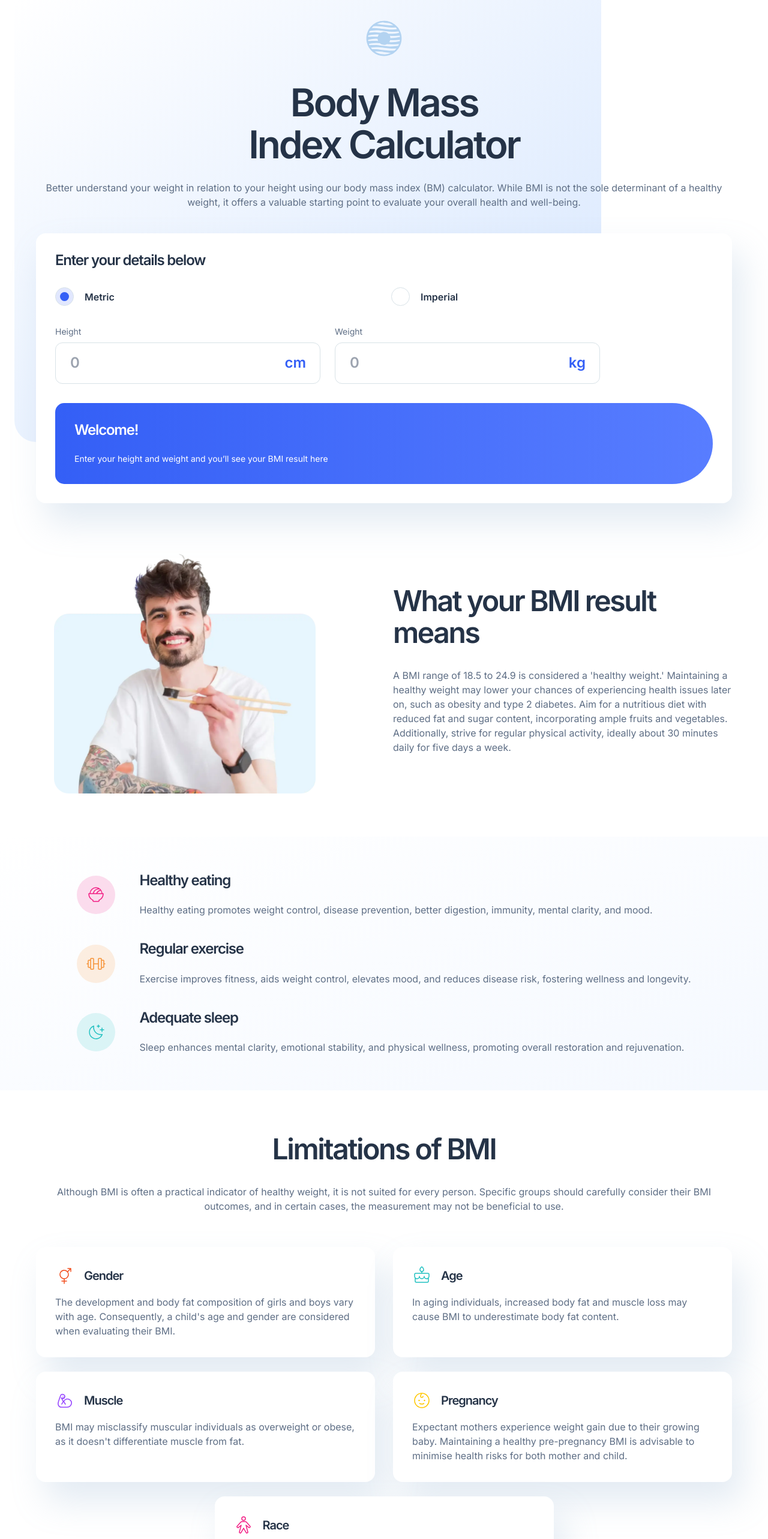
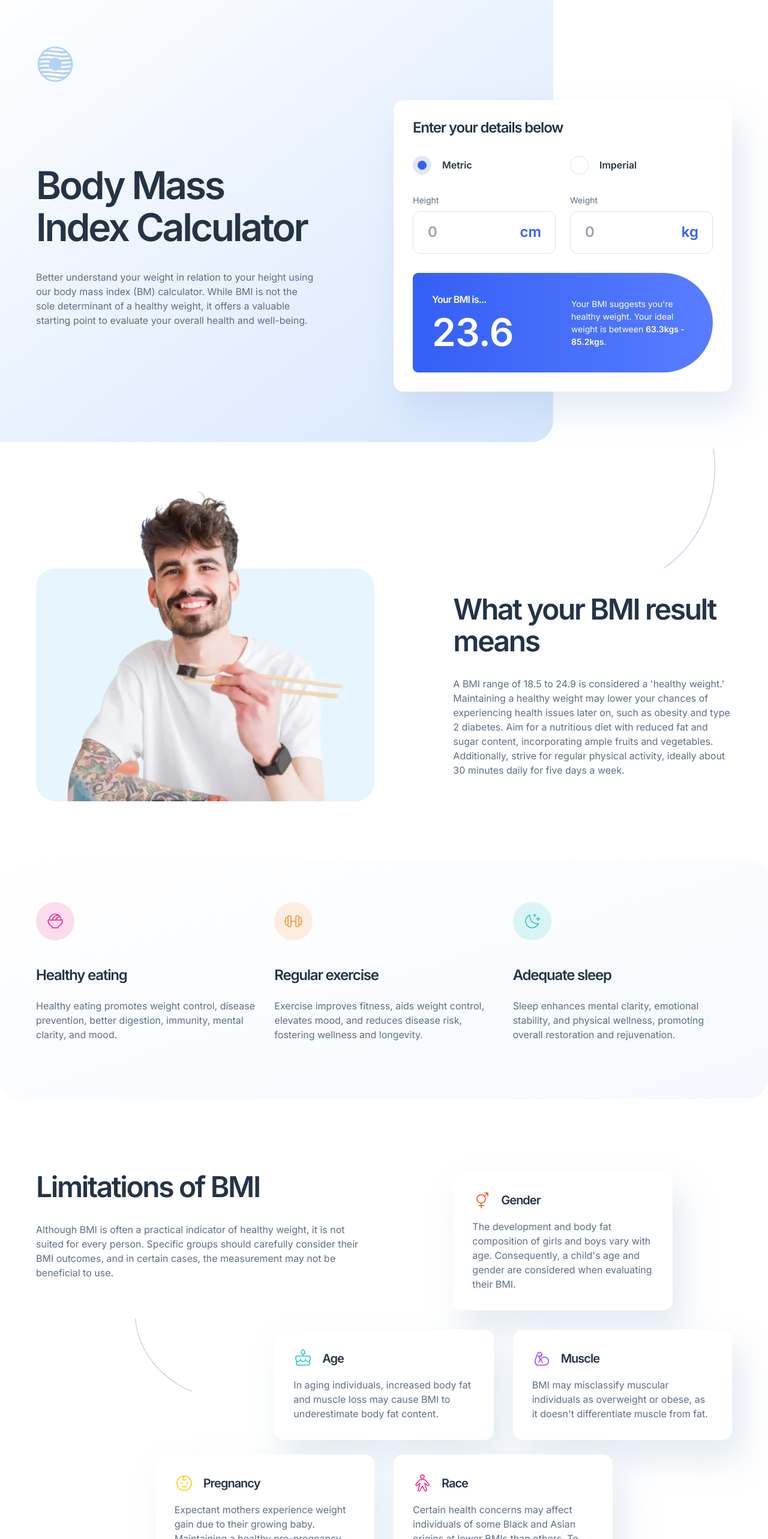
Before and after one commit to mateusbelicio/bmi-calculator, a React (Vite) app: page / in a window 1280 px wide. Shown: the top 2566 px of the page at 60% size. Built offline with nearby package versions, Linux system fonts and the light colour scheme.

Commit message:
Feat: making responsive for desktops

```diff
--- a/src/components/BMICalculator.jsx
+++ b/src/components/BMICalculator.jsx
@@ -5,12 +5,13 @@ import ImperialForm from './ImperialForm';
 import FormSelect from './FormSelect';
 import BMIResult from './BMIResult';
 
-function BMICalculator() {
+function BMICalculator({ className }) {
   const [BMI, setBMI] = useState(null);
   const [type, setType] = useState('metric');
 
   return (
-    <div className="p-6 sm:p-8 bg-white rounded-2xl shadow shadow-primary-100/25 flex flex-col gap-6 sm:gap-8 w-full">
+    <div
+      className={`p-6 sm:p-8 md:max-w-[43rem] bg-white rounded-2xl shadow shadow-primary-100/25 flex flex-col gap-6 sm:gap-8 w-full ${className}`}>
       <h2 className="text-lg font-semibold">Enter your details below</h2>
       <FormSelect setSelectedOption={setType} selectedOption={type} />
 
--- a/src/components/BMIResult.jsx
+++ b/src/components/BMIResult.jsx
@@ -1,11 +1,11 @@
 function BMIResult({ BMI }) {
-  const status = BMI >= 23 ? 'healthy weight' : 'overweight';
+  const status = BMI >= 23 ? 'healthy weight' : 'healthy weight';
   const rangeMin = 63.3;
   const rangeMax = 85.2;
 
   return (
     <>
-      {!BMI ? (
+      {BMI ? (
         <ResultDisplay className="sm:rounded-[1rem_4.5rem_4.5rem_1rem]">
           <h3 className="text-lg font-semibold">Welcome!</h3>
           <p className="text-sm text-white">
@@ -13,7 +13,7 @@ function BMIResult({ BMI }) {
           </p>
         </ResultDisplay>
       ) : (
-        <ResultDisplay className="sm:flex-row sm:justify-between sm:items-center sm:rounded-[1rem_5rem_5rem_1rem]">
+        <ResultDisplay className="sm:flex-row sm:justify-between sm:items-center sm:rounded-[1rem_150px_150px_1rem]">
           <h3 className="text-base font-semibold">
             Your BMI is...{' '}
             <span className="text-2xl block mt-2">
@@ -21,7 +21,7 @@ function BMIResult({ BMI }) {
               {23.6}
             </span>
           </h3>
-          <p className="text-sm sm:max-w-[16rem] text-white">
+          <p className="text-sm sm:max-w-[16rem] lg:max-w-[12.75rem] text-white">
             Your BMI suggests you&apos;re {status}. Your ideal weight is between{' '}
             <span className="font-semibold">
               {rangeMin}kgs - {rangeMax}kgs
--- a/src/components/Logo.jsx
+++ b/src/components/Logo.jsx
@@ -1,8 +1,8 @@
 import logo from '../assets/logo.svg';
 
-function Logo() {
+function Logo({ className }) {
   return (
-    <a href="#" className="block w-10 h-10 lg:w-16 lg:h-16">
+    <a href="#" className={`block w-10 h-10 lg:w-16 lg:h-16 ${className}`}>
       <img src={logo} alt="Body Mass Index Calculator Logo" />
     </a>
   );
--- a/src/components/TipItem.jsx
+++ b/src/components/TipItem.jsx
@@ -2,11 +2,11 @@ import Icon from './Icon';
 
 function TipItem({ icon, title, children }) {
   return (
-    <li className="flex flex-col gap-8 sm:flex-row sm:gap-10 sm:items-center">
+    <li className="flex flex-col gap-8 sm:flex-row lg:flex-col lg:items-start lg:gap-11 sm:gap-10 sm:items-center">
       <Icon className="w-16 h-16 shrink-0" rounded={true} name={icon} />
       <div className="text-flow">
         <h3 className="text-lg font-semibold">{title}</h3>
-        <p>{children}</p>
+        <p className="max-w-prose">{children}</p>
       </div>
     </li>
   );
--- a/src/index.css
+++ b/src/index.css
@@ -30,7 +30,10 @@
       before:rounded-bl-[2.25rem]
       before:rounded-br-[2.25rem]
       before:max-w-[61.125rem]
-      lg:before:left-6
+      lg:before:right-0
+      lg:before:w-[61.125rem]
+      lg:relative
+      lg:before:col-end-10
       lg:before:h-[46.0625rem];
   }
 
@@ -81,7 +84,7 @@
     justify-items-center
     sm:grid-cols-12
     sm:gap-x-[0.625rem]
-    lg:gap-x-[1.875rem]
+    lg:gap-x-8
     [&>*]:col-span-full;
   }
 
@@ -93,8 +96,12 @@
     margin-top: 1.5em;
   }
 
+  .text-flow-md > :not(:first-child) {
+    margin-top: 2em;
+  }
+
   .text-flow-lg > :not(:first-child) {
-    margin-top: 2em;
+    margin-top: 2.25em;
   }
 
   .gradient-1 {
--- a/src/layout/BMILimitationsSection.jsx
+++ b/src/layout/BMILimitationsSection.jsx
@@ -2,38 +2,50 @@ import InfoCard from '../components/InfoCard';
 
 function BMILimitationsSection() {
   return (
-    <section className="pt-9 pb-24 main-container gap-y-14">
-      <div className="text-flow-lg text-center md:col-span-full">
+    <section className="mt-9 sm:mt-12 lg:mt-[3.75rem] lg:mb-[7.5rem] mb-24 main-container gap-y-14 relative">
+      <div className="text-flow-md text-center md:col-span-full lg:col-start-1 lg:col-end-7 lg:text-left lg:relative lg:z-10">
         <h2 className="text-xl font-semibold">Limitations of BMI</h2>
-        <p>
+        <p className="lg:after:content-[url('/bmi-calculator/src/assets/pattern-curved-line-right.svg')] lg:relative lg:after:absolute lg:after:top-[calc(100%+4rem)] lg:after:left-[10.3125rem]">
           Although BMI is often a practical indicator of healthy weight, it is not suited for every
           person. Specific groups should carefully consider their BMI outcomes, and in certain
           cases, the measurement may not be beneficial to use.
         </p>
       </div>
 
-      <ul className="grid gap-y-4 sm:gap-y-6 sm:grid-cols-[inherit] sm:gap-x-4 sm:justify-center sm:justify-items-center lg:gap-x-[inherit]">
-        <InfoCard className="sm:col-span-6" title="Gender" icon="gender">
+      <ul className="grid gap-y-4 lg:absolute lg:pb-[7.5rem] lg:h-max lg:inset-0 sm:gap-y-6 sm:grid-cols-[inherit] sm:gap-x-4 sm:justify-center sm:justify-items-center lg:gap-x-[inherit]">
+        <InfoCard
+          className="sm:col-span-6 lg:col-start-8 lg:col-end-12 lg:mb-2"
+          title="Gender"
+          icon="gender">
           The development and body fat composition of girls and boys vary with age. Consequently, a
           child&apos;s age and gender are considered when evaluating their BMI.
         </InfoCard>
 
-        <InfoCard className="sm:col-span-6" title="Age" icon="age">
+        <InfoCard className="sm:col-span-6 lg:col-start-5 lg:col-end-9" title="Age" icon="age">
           In aging individuals, increased body fat and muscle loss may cause BMI to underestimate
           body fat content.
         </InfoCard>
 
-        <InfoCard className="sm:col-span-6" title="Muscle" icon="muscle">
+        <InfoCard
+          className="sm:col-span-6 lg:col-start-9 lg:col-end-[-1]"
+          title="Muscle"
+          icon="muscle">
           BMI may misclassify muscular individuals as overweight or obese, as it doesn&apos;t
           differentiate muscle from fat.
         </InfoCard>
 
-        <InfoCard className="sm:col-span-6" title="Pregnancy" icon="pregnancy">
+        <InfoCard
+          className="sm:col-span-6 lg:col-start-3 lg:col-end-7"
+          title="Pregnancy"
+          icon="pregnancy">
           Expectant mothers experience weight gain due to their growing baby. Maintaining a healthy
           pre-pregnancy BMI is advisable to minimise health risks for both mother and child.
         </InfoCard>
 
-        <InfoCard className="sm:col-start-4 sm:col-end-[-4]" title="Race" icon="race">
+        <InfoCard
+          className="sm:col-start-4 sm:col-end-[-4] lg:col-start-7 lg:col-end-11"
+          title="Race"
+          icon="race">
           Certain health concerns may affect individuals of some Black and Asian origins at lower
           BMIs than others. To learn more, it is advised to discuss this with your GP or practice
           nurse.
--- a/src/layout/BMIMeaningSection.jsx
+++ b/src/layout/BMIMeaningSection.jsx
@@ -1,16 +1,17 @@
 import manImage from '../assets/image-man-eating.webp';
+// import curvedLine from '../assets/pattern-curved-line-left.svg';
 
 function BMIMeaningSection() {
   return (
-    <section className="py-9 sm:main-container md:items-center">
-      <div className="max-w-[35.25rem] w-full md:h-[25.75rem] mb-12 md:mb-0 mx-auto md:col-start-1 md:col-end-6 md:relative">
+    <section className="my-9 sm:my-12 lg:mt-[4.6875rem] sm:main-container md:items-center lg:relative">
+      <div className="max-w-[35.25rem] w-full md:h-[25.75rem] lg:h-[33.3125rem] mb-12 md:mb-0 mx-auto md:col-start-1 md:col-end-6 lg:col-end-7 md:relative">
         <img
-          className="md:absolute md:right-0 md:top-0  md:h-full md:max-w-none object-cover object-right"
+          className="md:absolute lg:static md:right-0 md:top-0 md:h-full md:max-w-none lg:w-full object-cover object-right"
           src={manImage}
           alt="Man eating a piece of maki (sushi)"
         />
       </div>
-      <div className="text-flow-lg mx-6 sm:mx-0 max-w-prose md:col-start-7 md:col-end-[-1]">
+      <div className="text-flow-md mx-6 sm:mx-0 max-w-prose md:col-start-7 lg:col-start-8 md:col-end-[-1] lg:absolute lg:bottom-10 lg:before:bottom-[calc(100%+2.25rem)] lg:before:absolute lg:before:content-[url('/bmi-calculator/src/assets/pattern-curved-line-left.svg')] lg:before:right-7">
         <h2 className="text-xl font-semibold">What your BMI result means</h2>
         <p className="">
           A BMI range of 18.5 to 24.9 is considered a &apos;healthy weight.&apos; Maintaining a
--- a/src/layout/HeroSection.jsx
+++ b/src/layout/HeroSection.jsx
@@ -3,9 +3,9 @@ import Logo from '../components/Logo';
 
 function HeroSection() {
   return (
-    <section className="hero-section pt-8 pb-9 flex flex-col items-center gap-y-6 sm:gap-y-10 main-container">
-      <Logo />
-      <div className="text-center text-flow">
+    <section className="hero-section pt-8 lg:pt-[4.6875rem] lg:pb-[4.6875rem] pb-9 sm:pb-12 flex flex-col items-center gap-y-6 sm:gap-y-10 lg:gap-y-7 main-container">
+      <Logo className="lg:justify-self-start" />
+      <div className="text-center text-flow lg:text-flow-lg lg:text-start lg:col-start-1 lg:col-end-6">
         <h1 className="text-2xl font-semibold">
           Body Mass <br /> Index Calculator
         </h1>
@@ -16,7 +16,7 @@ function HeroSection() {
         </p>
       </div>
 
-      <BMICalculator />
+      <BMICalculator className="lg:col-start-7 col-end-[-1]" />
     </section>
   );
 }
--- a/src/layout/TipsSection.jsx
+++ b/src/layout/TipsSection.jsx
@@ -2,10 +2,10 @@ import TipItem from '../components/TipItem';
 
 function TipsSection() {
   return (
-    <section className="my-9 py-14 md:py-[3.75rem] relative before:-z-10 before:absolute before:inset-0 before:gradient-1 before:opacity-25">
+    <section className="my-[4.5rem] sm:my-24 py-14 md:py-[3.75rem] lg:pt-[4.5rem] lg:pb-24 lg:mb-[7.5rem] relative before:-z-10 md:before:mx-auto before:max-w-[87rem] before:absolute before:inset-0 lg:before:rounded-[2.25rem] before:gradient-1 before:opacity-25">
       <div className="main-container">
         <h2 className="text-xl font-semibold sr-only">Some tips to stay in shape</h2>
-        <ul className="flex flex-col gap-10">
+        <ul className="flex flex-col gap-10 lg:gap-[inherit] lg:grid lg:grid-cols-[inherit] lg:[&>*]:col-span-4">
           <TipItem title="Healthy eating" icon="eating">
             Healthy eating promotes weight control, disease prevention, better digestion, immunity,
             mental clarity, and mood.
--- a/tailwind.config.js
+++ b/tailwind.config.js
@@ -34,9 +34,9 @@ export default {
       sm: ['0.875rem', 1.5],
       base: ['1rem', 1.5],
       md: ['1.25rem', 1.1],
-      lg: ['1.5rem', 1.1],
-      xl: ['clamp(2.00rem, calc(1.49rem + 2.18vw), 3.00rem)', 1.1],
-      '2xl': ['clamp(3.00rem, calc(2.49rem + 2.18vw), 4.00rem)', 1.1],
+      lg: ['1.5rem', 1.2],
+      xl: ['clamp(2.00rem, calc(0.04rem + 4.08vw), 3.00rem)', 1.1],
+      '2xl': ['clamp(3.00rem, calc(1.04rem + 4.08vw), 4.00rem)', 1.1],
     },
     fontFamily: {
       sans: '"Inter", sans-serif',
```
